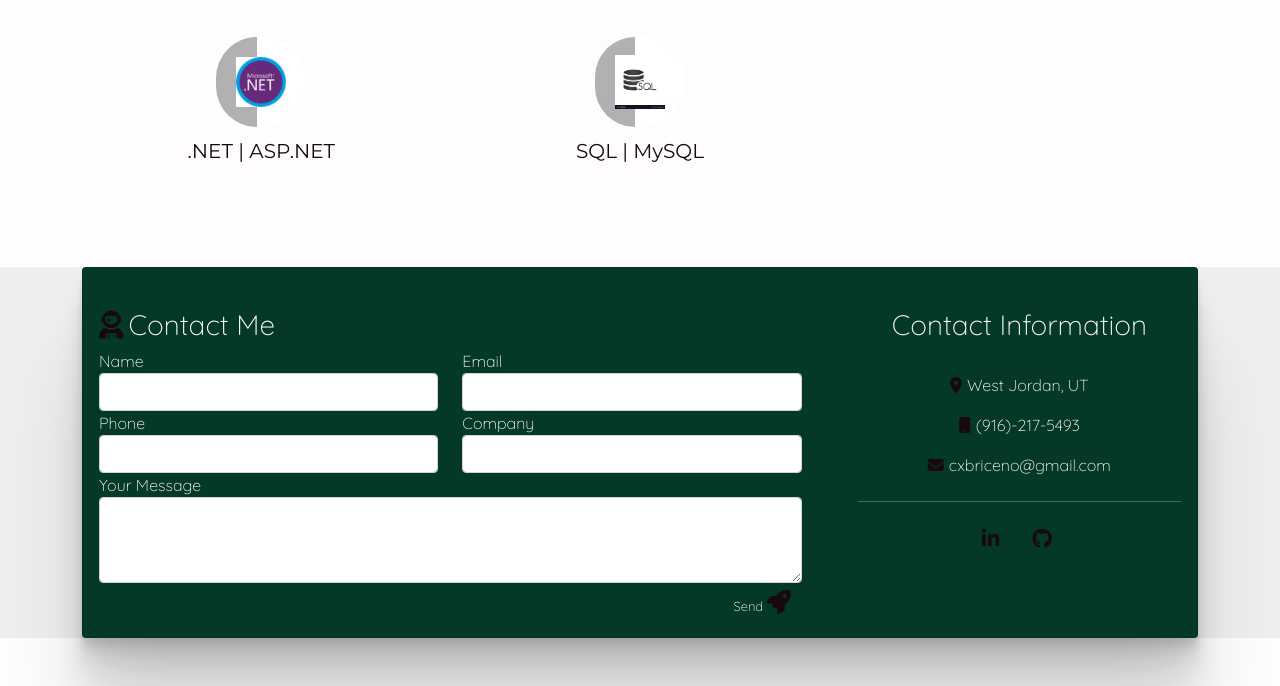
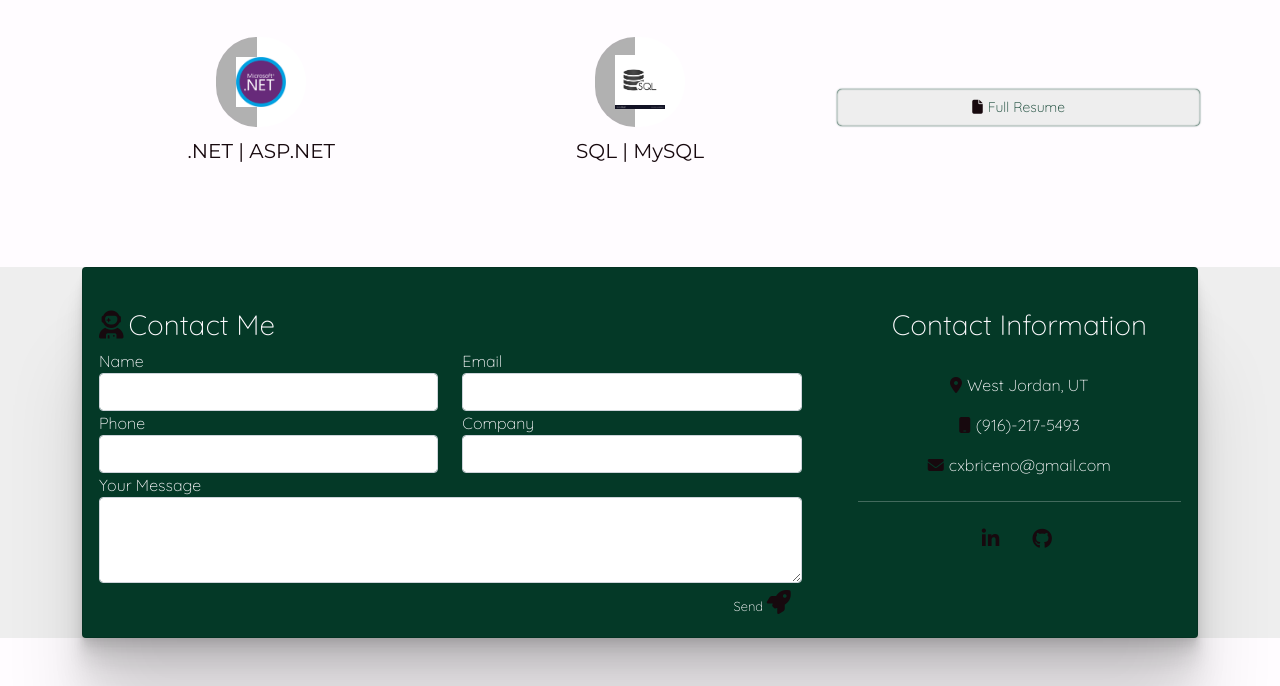
Before and after one commit to Carlos-Briceno/carlos-briceno.github.io, a plain HTML site: page index.html in a window 1280 px wide. Shown: the part 1640-2326 px from the top of the page. Drawn offline with nearby package versions, Linux system fonts and the light colour scheme.

Commit message:
push
Added resume button

```diff
--- a/CSS/style.css
+++ b/CSS/style.css
@@ -229,3 +229,20 @@ i {
     color: #17090E;
     margin-top: 0.75rem;
 }
+
+.button-neutral {
+    padding: 8px;
+    text-decoration: none;
+    color: var(--dark-color);
+    background-color: var(--neutral-color);
+    box-shadow: inset 0 0 1.5px var(--dark-color), 0 0 1.5px var(--dark-color);
+    text-align: center;
+    border-radius: 5px;
+}
+
+.button-neutral:hover {
+    background-color: var(--dark-color);
+    color: var(--light-color);
+    transition: all .4s ease 0s;
+    cursor: pointer;
+}
--- a/index.html
+++ b/index.html
@@ -170,6 +170,8 @@
                                 <h5>SQL | MySQL</h5>
                             </div>
                         </div>
+                        <a href="https://docs.google.com/document/d/1QBcO7sRO9RobnkUQxKJ7cr7Ci8uVSIyZnQjM3q4tudA/edit" class="button-neutral btn-sm" style="float: right;">
+                            <i class="fas fa-file" aria-hidden="true"></i>Full Resume</a>
                     </div>
                 </div>
                     <!--Contact section-->
```
